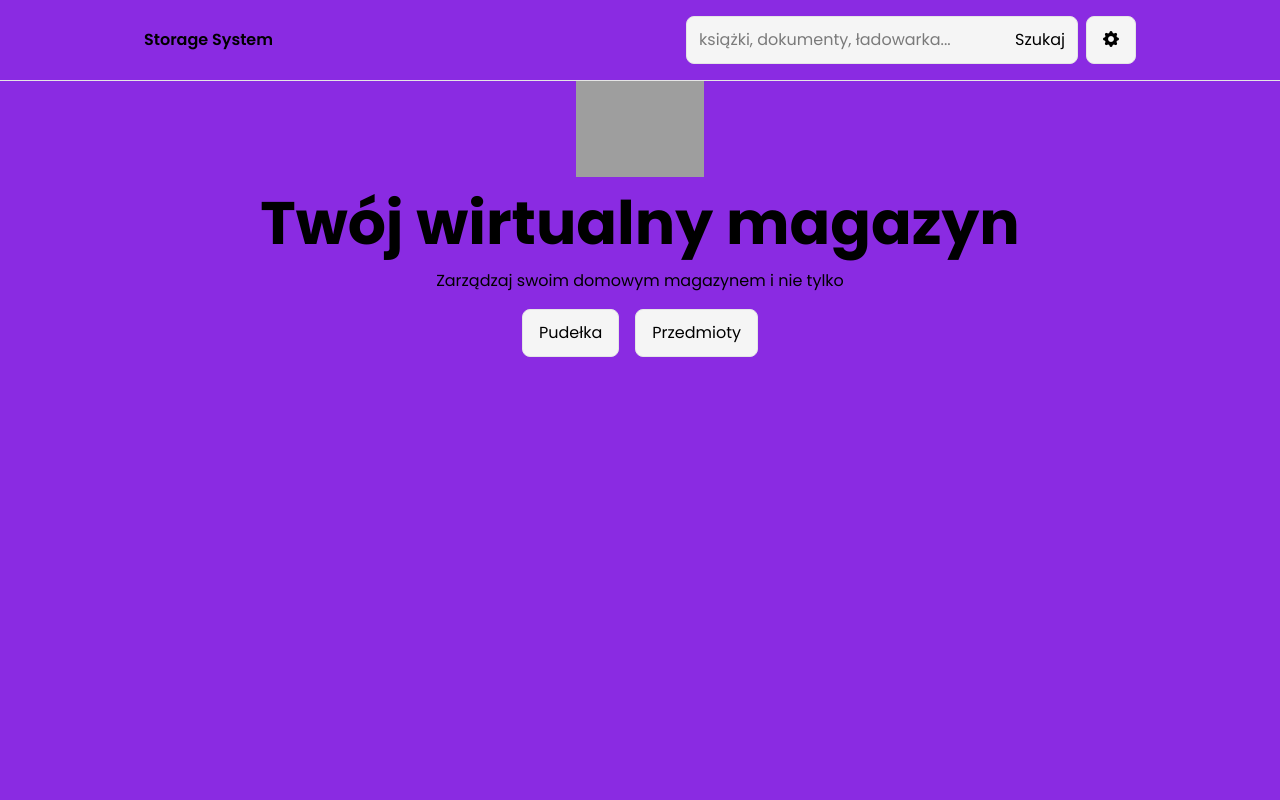
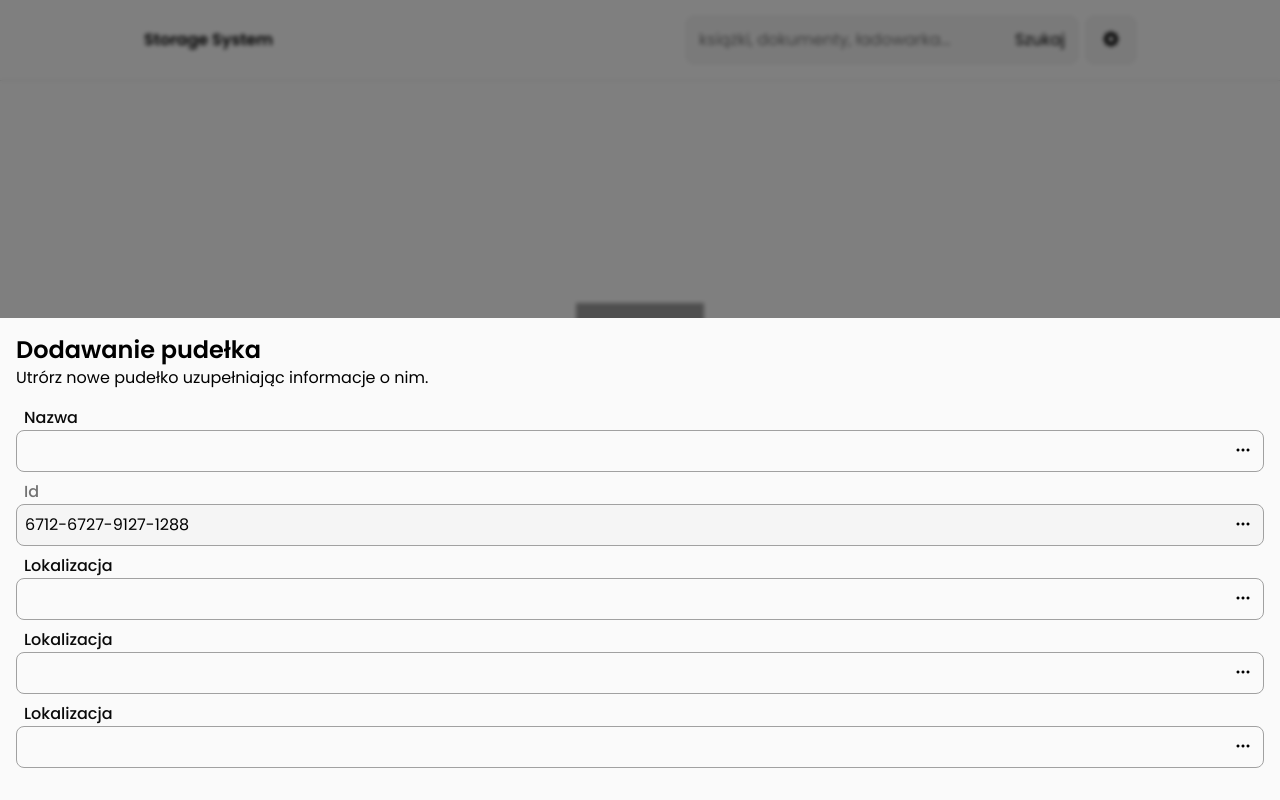
Before and after one commit to MrWoodsman/storage_system, a React (Vite) app in the folder frontend/: page / in a window 1280 px wide. Built offline with nearby package versions, Linux system fonts and the light colour scheme; grey boxes are pictures that could not be loaded.

Commit message:
Jakoś działajcy modal / Saffari bład z przwijaniem przez inne działanie wyswietlania klawiatury

```diff
--- a/frontend/src/App.jsx
+++ b/frontend/src/App.jsx
@@ -15,7 +15,7 @@ const router = createBrowserRouter([
     path: "/",
     element: (
       <>
-        {/* <PopupNewBox /> */}
+        <PopupNewBox />
         <Outlet />
       </>
     ),
--- a/frontend/src/components/popups/PopupNewBox.jsx
+++ b/frontend/src/components/popups/PopupNewBox.jsx
@@ -1,6 +1,10 @@
 // COMPONENTS
 import { InputComponent } from "../InputComponent"
 
+/*
+Do poprawy działanie modala na safari zle przewija sie przy
+otwartej klawiaturze, w chrome działa dobrze
+*/
 export const PopupNewBox = () => {
     const isMobile = true
 
@@ -8,8 +12,8 @@ export const PopupNewBox = () => {
     const variableClassChildren = isMobile ? "" : "max-w-[450px]"
 
     return (
-        <div className={`${variableClassParent} flex popup overflow-hidden absolute left-0 bottom-0 w-full h-full bg-black/50 backdrop-blur-[2px]`}>
-            <div className={`${variableClassChildren} bottom-0 max-h-[85%] overflow-auto main-element bg-neutral-50 p-4 flex flex-col gap-4`}>
+        <div className={`${variableClassParent} flex max-h-[100dvh] popup overflow-hidden fixed left-0 bottom-0 w-full h-full bg-black/50 backdrop-blur-[2px] z-50`}>
+            <div className={`${variableClassChildren} bottom-0 max-h-[85%] main-element bg-neutral-50 p-4 flex flex-col gap-4`}>
                 <div className="header">
                     <h1 className="font-semibold text-2xl">Dodawanie pudełka</h1>
                     <h2 className="font-normal text-base">Utrórz nowe pudełko uzupełniając informacje o nim.</h2>
@@ -17,11 +21,6 @@ export const PopupNewBox = () => {
                 <div className="input-wrap flex flex-col gap-2">
                     <InputComponent InputLabel={"Nazwa"} />
                     <InputComponent InputLabel={"Id"} disabled value={'6712-6727-9127-1288'} />
-                    <InputComponent InputLabel={"Lokalizacja"} />
-                    <InputComponent InputLabel={"Lokalizacja"} />
-                    <InputComponent InputLabel={"Lokalizacja"} />
-                    <InputComponent InputLabel={"Lokalizacja"} />
-                    <InputComponent InputLabel={"Lokalizacja"} />
                     <InputComponent InputLabel={"Lokalizacja"} />
                     <InputComponent InputLabel={"Lokalizacja"} />
                     <InputComponent InputLabel={"Lokalizacja"} />
--- a/frontend/src/index.css
+++ b/frontend/src/index.css
@@ -17,11 +17,5 @@
 #root,
 body {
 	overscroll-behavior: none;
-	overflow: hidden;
 	height: 100dvh;
-	touch-action: none;
 }
-
-#root {
-	background-color: blueviolet;
-}
--- a/frontend/src/pages/Boxespage.jsx
+++ b/frontend/src/pages/Boxespage.jsx
@@ -23,7 +23,7 @@ export const Boxespage = () => {
     }, [])
 
     return (
-        <div className="page page-boxespage flex flex-col items-center h-dvh">
+        <div className="page page-boxespage flex flex-col items-center h-full overflow-y-auto">
             {/* NAVBAR */}
             <Navbar />
             {/* CONTENT */}
@@ -48,6 +48,15 @@ export const Boxespage = () => {
                         <GroupLabel key={`box_${index}`} labelTitle={location.name} toDisplayInList={boxesData.filter((box) => box.locationId == location.id)} />
                     ))
                 }
+                {
+                    locationsData.map((location, index) => (
+                        <GroupLabel key={`box_${index}`} labelTitle={location.name} toDisplayInList={boxesData.filter((box) => box.locationId == location.id)} />
+                    ))
+                }                {
+                    locationsData.map((location, index) => (
+                        <GroupLabel key={`box_${index}`} labelTitle={location.name} toDisplayInList={boxesData.filter((box) => box.locationId == location.id)} />
+                    ))
+                }
             </div>
         </div>
     )
--- a/frontend/src/pages/Homepage.jsx
+++ b/frontend/src/pages/Homepage.jsx
@@ -9,7 +9,7 @@ export const Homepage = () => {
     const navigate = useNavigate()
 
     return (
-        <div className="page page-homepage flex flex-col items-center h-vh">
+        <div className="page page-homepage flex flex-col items-center h-dvh">
             {/* NAVBAR */}
             <Navbar />
             {/* CONTENT */}
```
